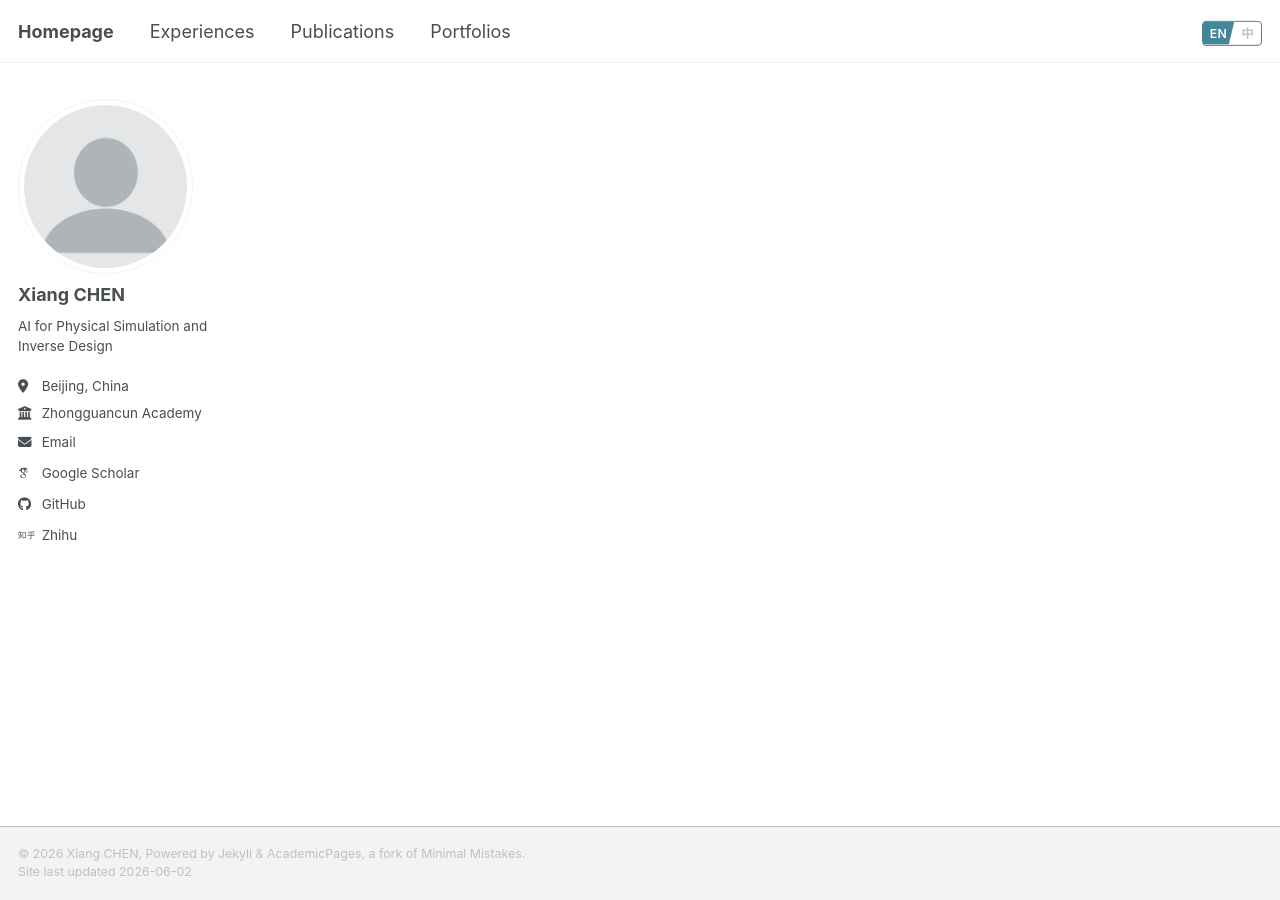
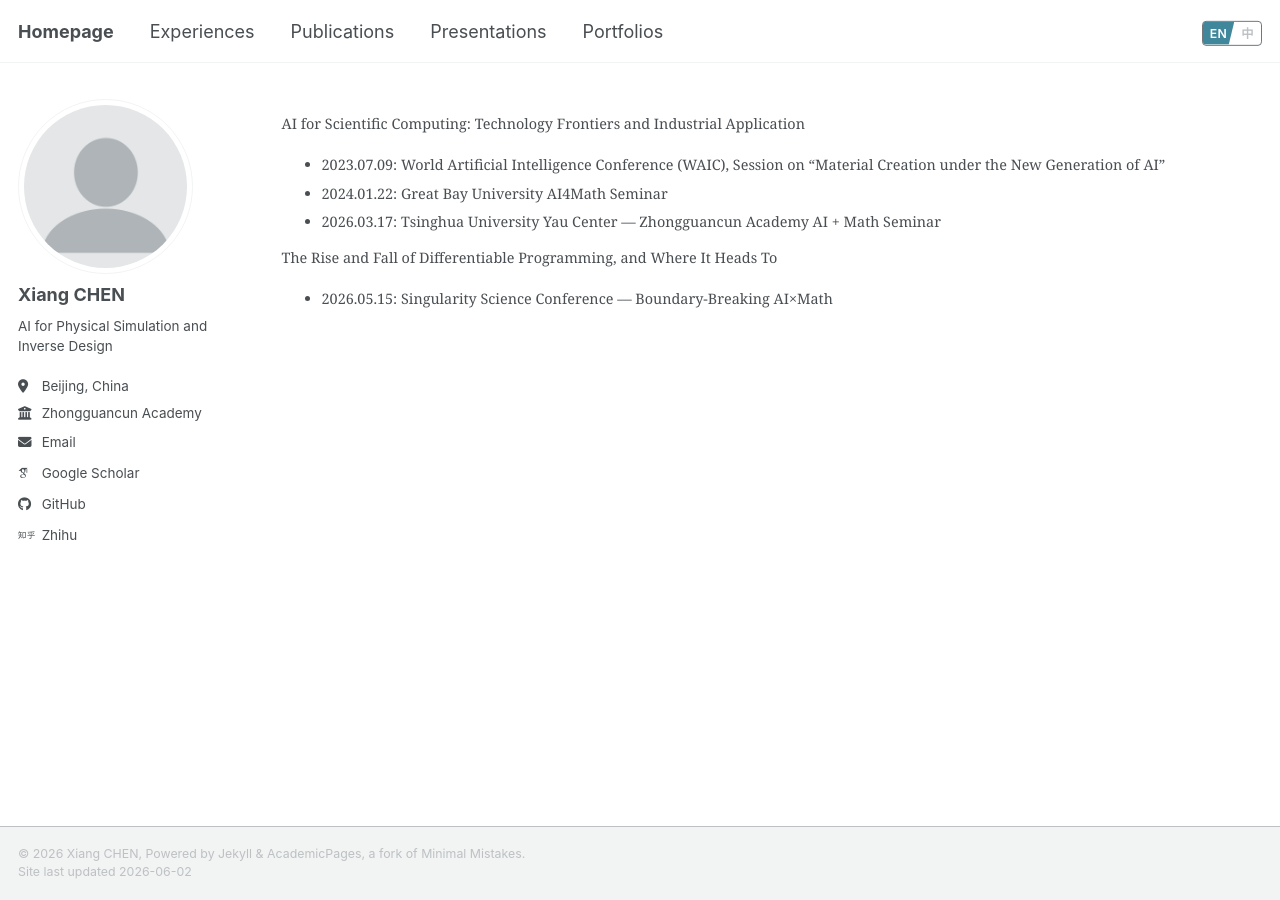
Before and after one commit to XiangCHEN-dvi/xiangchen-dvi.github.io, a Jekyll site: the page built from _pages/presentations.md, in a window 1280 px wide. Built offline with Jekyll 4.4.1, drawn with Linux system fonts in a browser that asks for light colours; some web fonts are replaced; a script bundle is joined from its source files by our own code; library files that are not in the unit come from our copies.

Commit message:
update presentations

```diff
--- a/_data/navigation.yml
+++ b/_data/navigation.yml
@@ -21,9 +21,9 @@ main:
     title_zh: "论文"
     url: /publications/
 
-  # - title: "Presentations"
-  #   title_zh: "报告"
-  #   url: /presentations/
+  - title: "Presentations"
+    title_zh: "报告"
+    url: /presentations/
 
   - title: "Portfolios"
     title_zh: "项目"
--- a/_pages/presentations.md
+++ b/_pages/presentations.md
@@ -6,3 +6,27 @@ author_profile: true
 ---
 
 {% include base_path %}
+
+<div class="lang-en" markdown="1">
+
+AI for Scientific Computing: Technology Frontiers and Industrial Application
+- 2023.07.09: World Artificial Intelligence Conference (WAIC), Session on "Material Creation under the New Generation of AI"
+- 2024.01.22: Great Bay University AI4Math Seminar
+- 2026.03.17: Tsinghua University Yau Center — Zhongguancun Academy AI + Math Seminar
+
+The Rise and Fall of Differentiable Programming, and Where It Heads To
+- 2026.05.15: Singularity Science Conference — Boundary-Breaking AI×Math
+
+</div>
+
+<div class="lang-zh" markdown="1">
+
+《AI辅助科学计算——从工业界的视角看技术前沿与落地应用》
+- 2023.07.09：世界人工智能大会“新一代人工智能下的物质创制”分论坛
+- 2024.01.22：大湾区大学AI4Math研讨会
+- 2026.03.17：清华大学丘中心-中关村两院AI+数学研讨会
+
+《可微编程的起落以及何去何从》
+- 2026.05.15：奇点科学会议—破界AI×Math
+
+</div>
```
